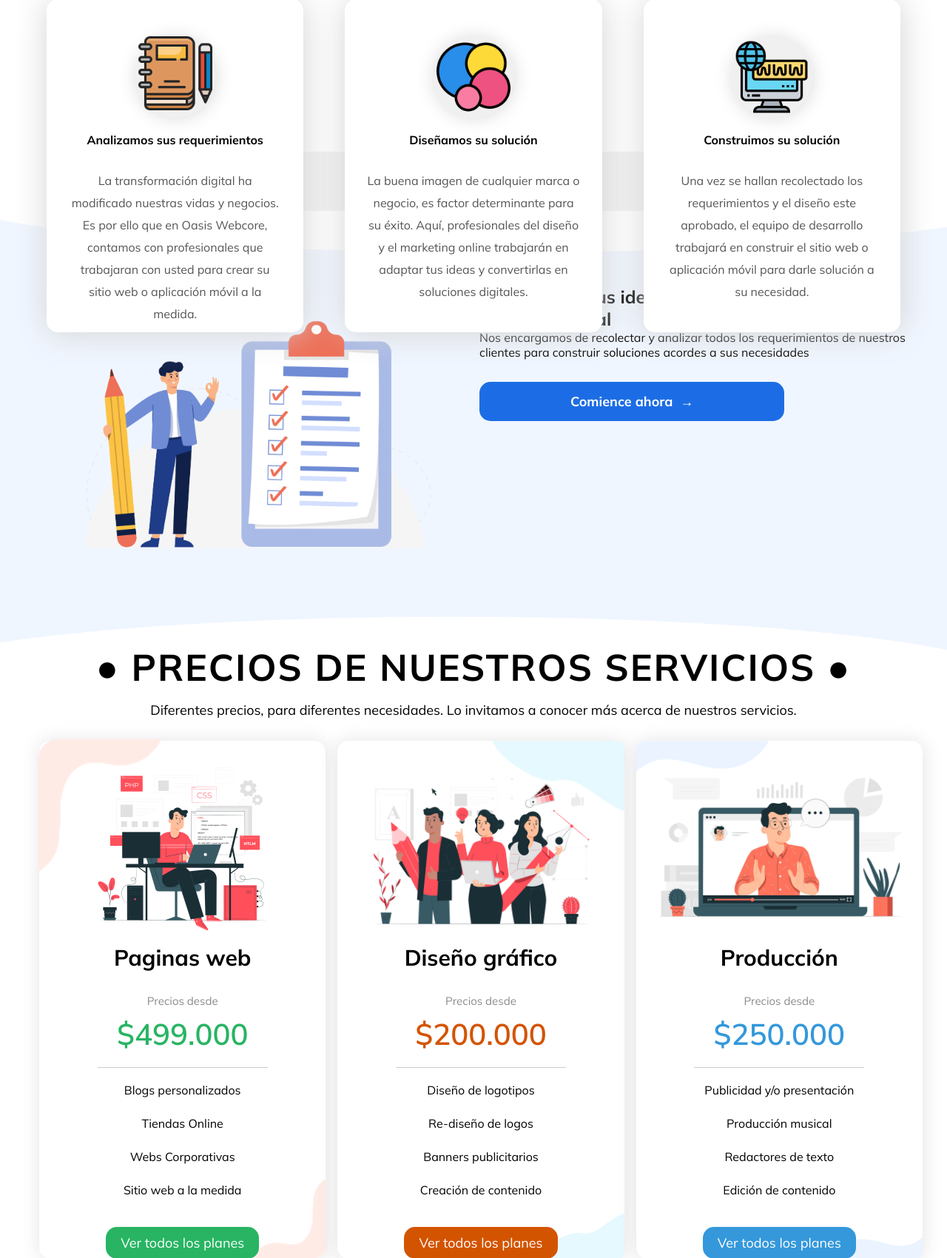
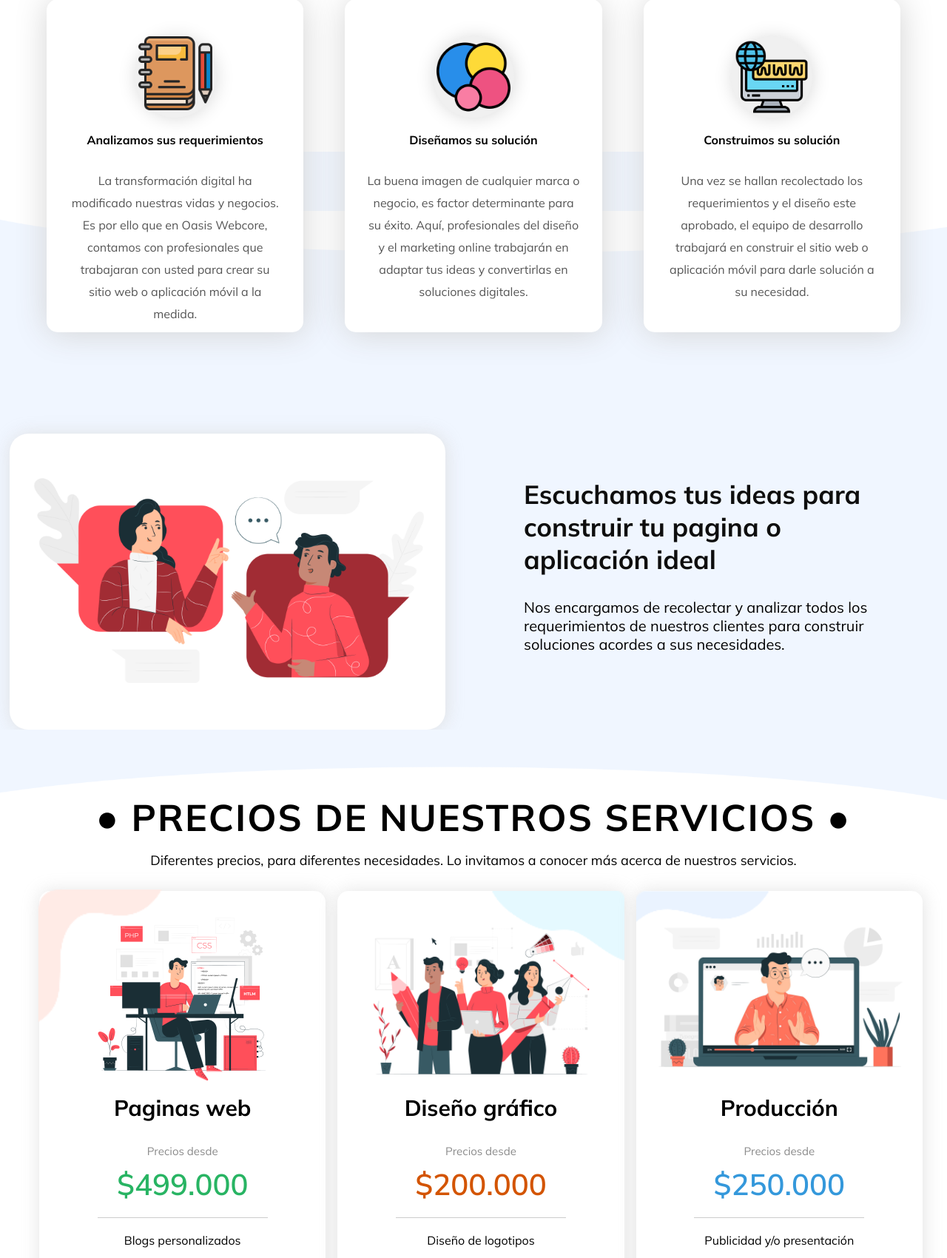
Before and after one commit to santiagobaronz/oasis-webcore, a PHP site: page / in a window 1280 px wide; the page is wider, and only the part inside the window is pictured. Shown: the part 2575-4275 px from the top of that part at 74% size. Run offline with PHP 8.4, Linux system fonts and the light colour scheme.

Commit message:
[Diseño] Se crean atrjetas de información

```diff
--- a/css/home/styles-home.css
+++ b/css/home/styles-home.css
@@ -398,25 +398,47 @@ height: 10px;
 
 .second-section-box{
     margin-top: -10px;
+    padding-top: 200px;
     background-color: #f0f6ff;
 }
 
 .info-img{
     width: 100%;
-}
+    border-radius: 25px;
+    box-shadow: 1px 1px 25px rgb(219 219 219 / 80%);
+    position: relative;
+    background-color: #fff;
+    padding: 10px;
+    display: block;
+    margin-left: -30px;
+}
+
+
 
 .bg-services{
     position: absolute;
     width: 600px;
     height: 80px;
     content: '';
-    background: #f1f1f1;
+    background: #f0f6ff;
     top: 300px;
     z-index: 0;
     left: 300px;
 }
 
-
+.second-section-text-box{
+    padding: 60px;
+}
+
+.second-section-text-box h2{
+    font-size: 35px;
+    color: rgb(14, 14, 14);
+    margin-bottom: 30px;
+}
+
+.second-section-text-box p{
+    font-size: 20px;
+}
 /* Estilos de sección de precios */
 
 
--- a/index.html
+++ b/index.html
@@ -148,12 +148,13 @@
                 <div class="info-section">
                     <div class="row">
                         <div class="col-lg-6 col-md-12 col-sm-12 col-xs-12">
-                            <img src="./assets/home/requirements.png" alt="Imagen de requerimientos" srcset="" class="info-img">
+                            <img src="./assets/home/previews/requirments.jpg" alt="Imagen de requerimientos" srcset="" class="info-img">
                         </div>
                         <div class="col-lg-6 col-md-12 col-sm-12 col-xs-12 column-to-hidden-items">
-                            <h2>Escuchamos tus ideas para construir tu pagina o aplicación ideal</h2>
-                            <p>Nos encargamos de recolectar y analizar todos los requerimientos de nuestros clientes para construir soluciones acordes a sus necesidades</p>
-                            <a href="google.com"><button class="btn-s1">Comience ahora &nbsp→</button></a>
+                            <div class="second-section-text-box">
+                                <h2>Escuchamos tus ideas para construir tu pagina o aplicación ideal</h2>
+                                <p>Nos encargamos de recolectar y analizar todos los requerimientos de nuestros clientes para construir soluciones acordes a sus necesidades.</p>
+                            </div>
                         </div>
                     </div>
                 </div>
```
Also changed, not shown: assets/home/previews/product.jpg (added), assets/home/previews/requirments.jpg (added), assets/home/previews/working.jpg (added), assets/home/requirements.png (deleted), 3 other files.
